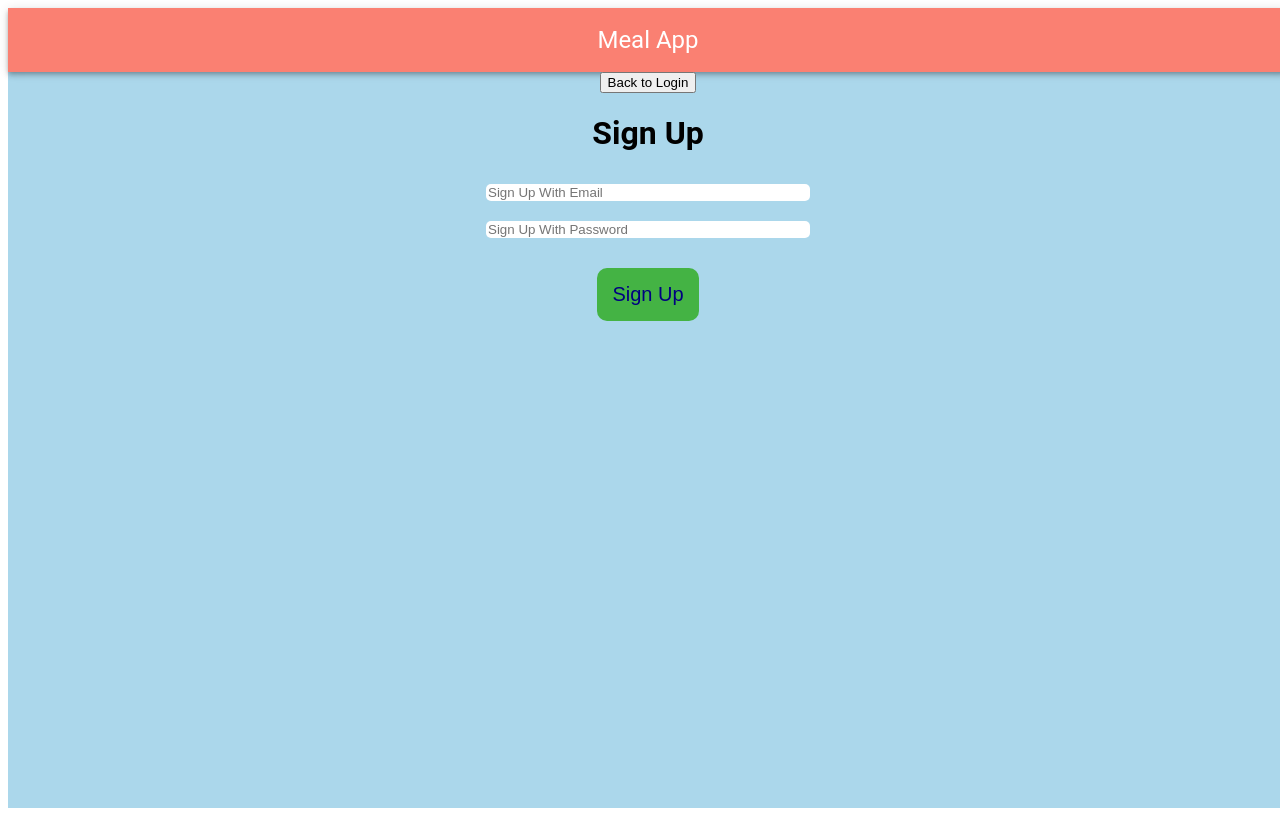
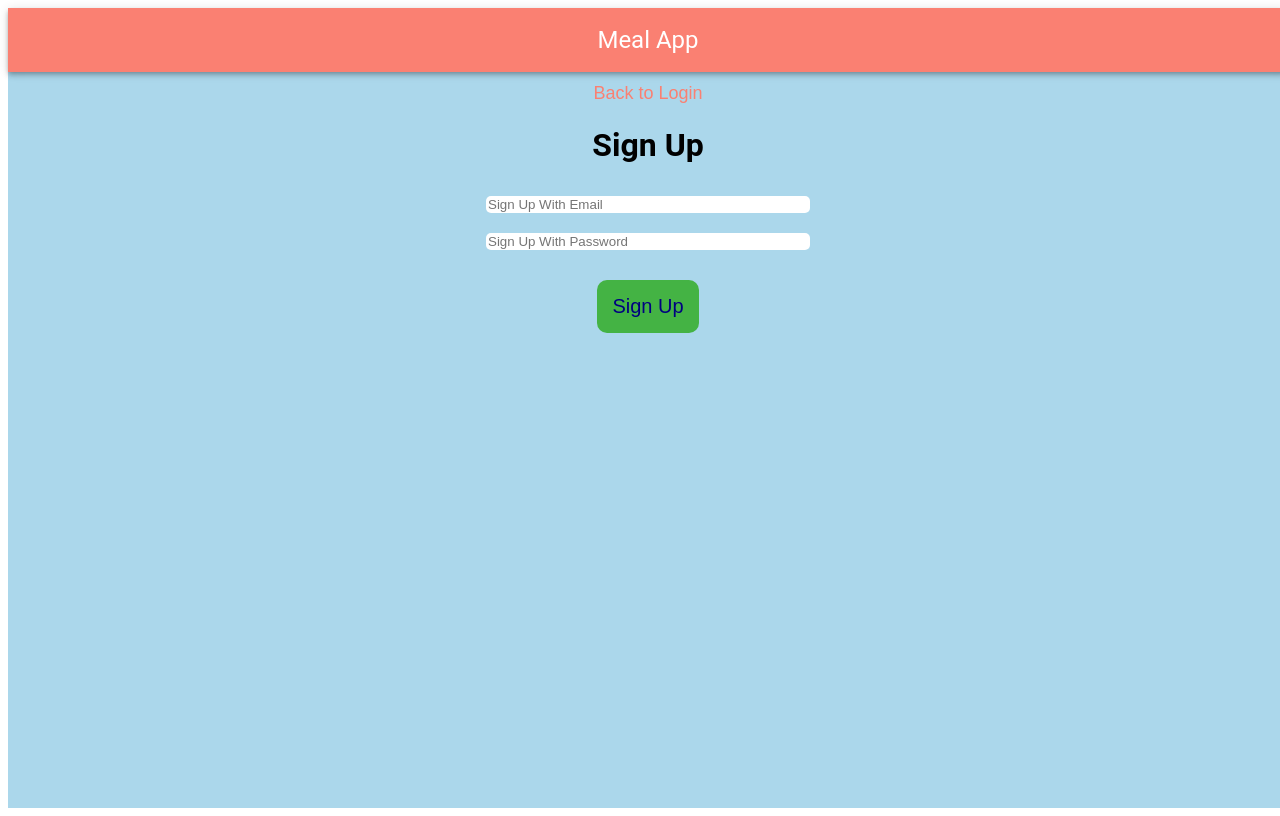
Before and after one commit to cwills02/meal-app, a React (Create React App) app: page /signup in a window 1280 px wide. Built offline with nearby package versions, Linux system fonts and the light colour scheme; no server answers.

Commit message:
styling on login page sign up button and sign up page back to login button

```diff
--- a/src/Login.css
+++ b/src/Login.css
@@ -28,3 +28,26 @@ input {
     color: lightgreen;
     transition: all 0.5s ease-in-out;
   }
+
+.sign-up {
+    background-color: #000080;
+    border: none;
+    color: salmon;
+    padding: 5px 10px;
+    cursor: pointer;
+}
+
+.sign-up:hover {
+    color: #000080;
+    background-color: salmon;
+    transition: all 0.4s ease-in-out;
+}
+
+.back-login {
+    background-color: transparent;
+    border: none;
+    cursor: pointer;
+    color: salmon;
+    margin-top: 10px;
+    font-size: large;
+}
--- a/src/Login.js
+++ b/src/Login.js
@@ -44,7 +44,7 @@ const Login = (props) => {
             className='sign-in'
             onClick={() => signIn(auth, email, password)}>Sign In</button>
             <span>Or</span>
-            <button onClick={() => navigate("/signup")}>Sign Up</button>
+            <button className='sign-up' onClick={() => navigate("/signup")}>Sign Up</button>
           </div>
         </Fragment>
     )
--- a/src/SignUp.js
+++ b/src/SignUp.js
@@ -32,7 +32,7 @@ const SignUp = (props) => {
 
     return (
         <div>
-            <button onClick={() => navigate("/")}>Back to Login</button>
+            <button className='back-login' onClick={() => navigate("/")}>Back to Login</button>
             <h1>Sign Up</h1>
             <div className="login-inputs">
                 <input placeholder="Sign Up With Email" type="email" onChange={(e) => handleEmailChange(e)} />
```
